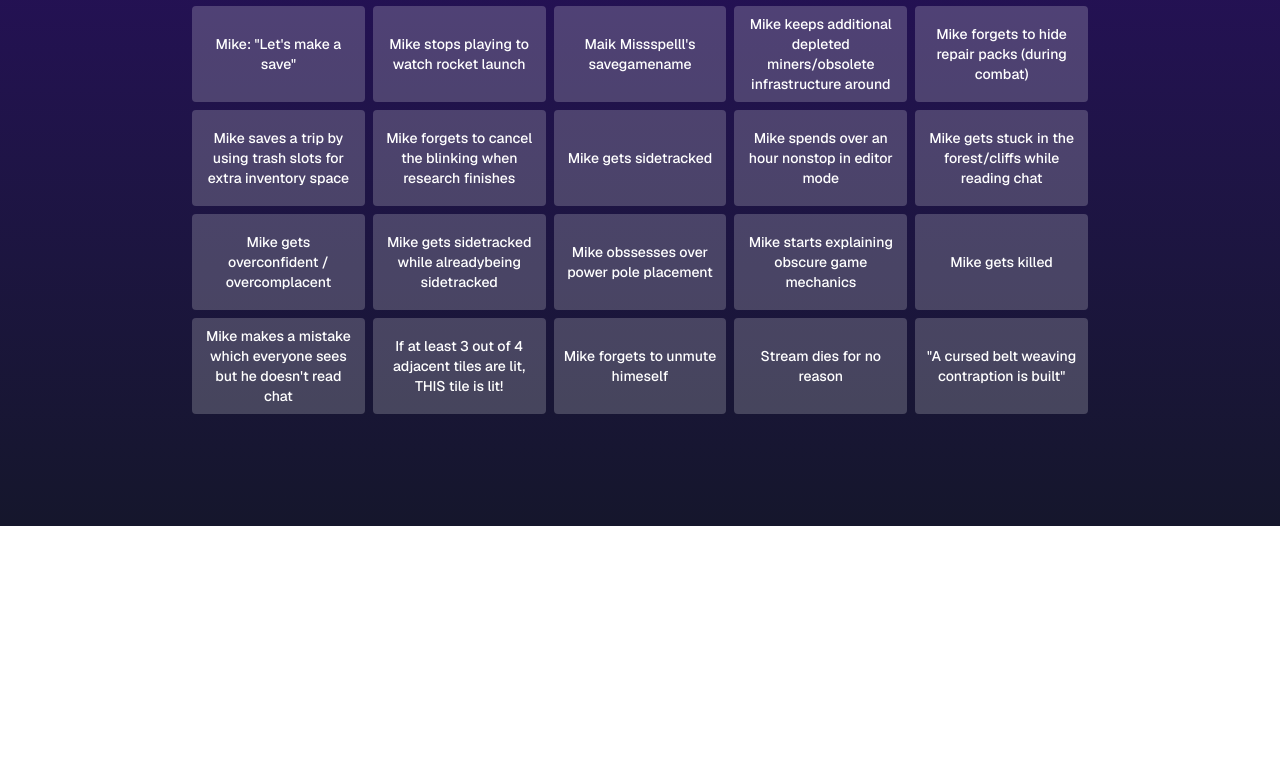
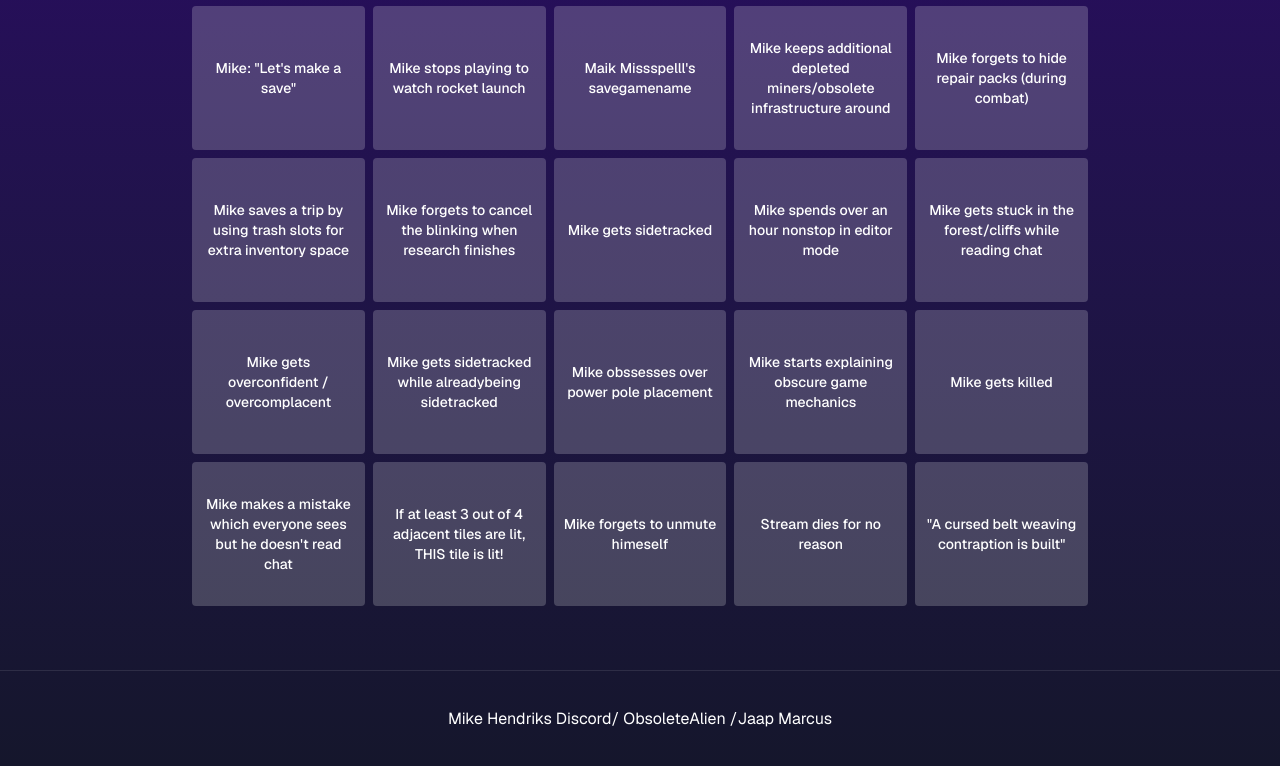
Before and after one commit to jaapmarcus/mikehendi-bingo, a Next.js app: page / in a window 1280 px wide. Shown: the part 338-1104 px from the top of the page. Before the commit the page ends 864 px from the top, so only its background shows below. Built offline with nearby package versions, Linux system fonts and the light colour scheme.

Commit message:
Enhances bingo board appearance and adds footer
Improves the bingo board layout for better visual appeal by adjusting cell height and margin.

Adds a footer with links to relevant resources and credits.

```diff
--- a/src/app/page.tsx
+++ b/src/app/page.tsx
@@ -39,7 +39,6 @@ const stringDatabase = [
   'Chat: "Why don\'t you just use a tank/spidertron?"',
   'Chat: "Why don\'t you just use fast/bulk/stack inserters?"',
   'If at least 3 out of 4 adjacent tiles are lit, THIS tile is lit!',
-
 ]
 
 const freeString = 'Mike gets sidetracked';
@@ -62,11 +61,11 @@ const bingoStrings = getRandomUniqueStrings(stringDatabase, 24);
 function BingoBoard() {
   const cells = [...bingoStrings.slice(0, 12), freeString, ...bingoStrings.slice(12)];
   return (
-    <div className="grid grid-cols-5 gap-2 max-w-4xl mx-auto my-12">
+    <div className="grid grid-cols-5 gap-2 max-w-4xl mx-auto my-">
       {cells.map((str, i) => (
       <div
         key={i}
-        className="flex items-center justify-center h-24 bg-white/20 rounded text-center p-2 text-sm font-medium cursor-pointer transition-colors"
+        className="flex items-center justify-center h-36 bg-white/20 rounded text-center p-2 text-sm font-medium cursor-pointer transition-colors"
         onClick={e => {
           const el = e.currentTarget;
           if (el.style.backgroundColor === 'green') {
@@ -91,6 +90,9 @@ export default function HomePage() {
         </h1>
         <BingoBoard />
       </div>
+      <footer className="flex items-center justify-center w-full h-24 border-t border-white/10">
+        <a href="https://discord.com/invite/cV6QEfmXh5">Mike Hendriks Discord</a> / ObsoleteAlien / <a href="https://github.com/jaapmarcus/">Jaap Marcus</a>
+      </footer>
     </main>
   );
 }
```
